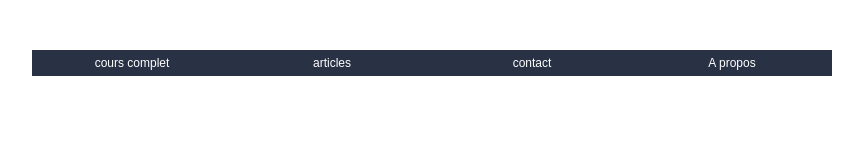
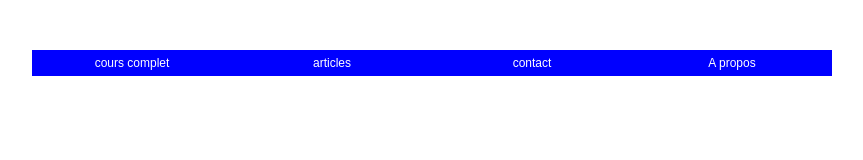
Before and after one commit to dasilva218/base-html, a plain HTML site: page index.html in a window 1280 px wide. Shown: the whole page, without its empty margins (18-881 px from the left). Drawn offline with Linux system fonts and the light colour scheme.

Commit message:
nouvelles modification

```diff
--- a/index.html
+++ b/index.html
@@ -8,14 +8,16 @@
 </head>
    <body>
       <header>
-          <nav>
+          <nav class="navbar">
               <ul class="menuderoulant">
                 <li><a href="cours">cours complet</a>
-                  <ul class="sousmenu">
-                    <li><a href="">cours html</a></li>
-                    <li><a href="">cours css</a></li>
-                    <li><a href="">coursjavascript</a></li>
-                  </ul>
+                  <div class="nav-link">
+                    <ul class="sousmenu">
+                       <li><a href="">cours html</a></li>
+                       <li><a href="">cours css</a></li>
+                       <li><a href="">coursjavascript</a></li>
+                    </ul>
+                  </div>
                 </li>
                 <li><a href="article">articles</a>
                   <ul class="sousmenu">
--- a/styles/zoning.css
+++ b/styles/zoning.css
@@ -2,13 +2,21 @@
     margin: 0;
     padding: 0;
     font: 12px Arial;
+    justify-content: center;
+    display: flex;
+}
+
+header {
+    height: 100vh;
+    width: 100vw;
+    background-size: cover;
 }
 
 .menuderoulant {
     height: 60px;
     list-style: none;
     padding: 10px;
-    margin: 40px;
+    margin: 40px
 }
 
 .menuderoulant li {
@@ -18,8 +26,8 @@
 
 .menuderoulant li a:link, .menuderoulant li a:visited {
     display: block;
-    color: #FFFFFF;
-    background: #293245;
+    color: white;
+    background: blue;
     padding: 6px 10px;
     border-right: #293245;
     text-align: center;
@@ -59,7 +67,3 @@
 .menuderoulant li:hover .sousmenu {
     display: block;
 }
-
-.article .cours .contact .apropos {
-    color: green;
-}
```
